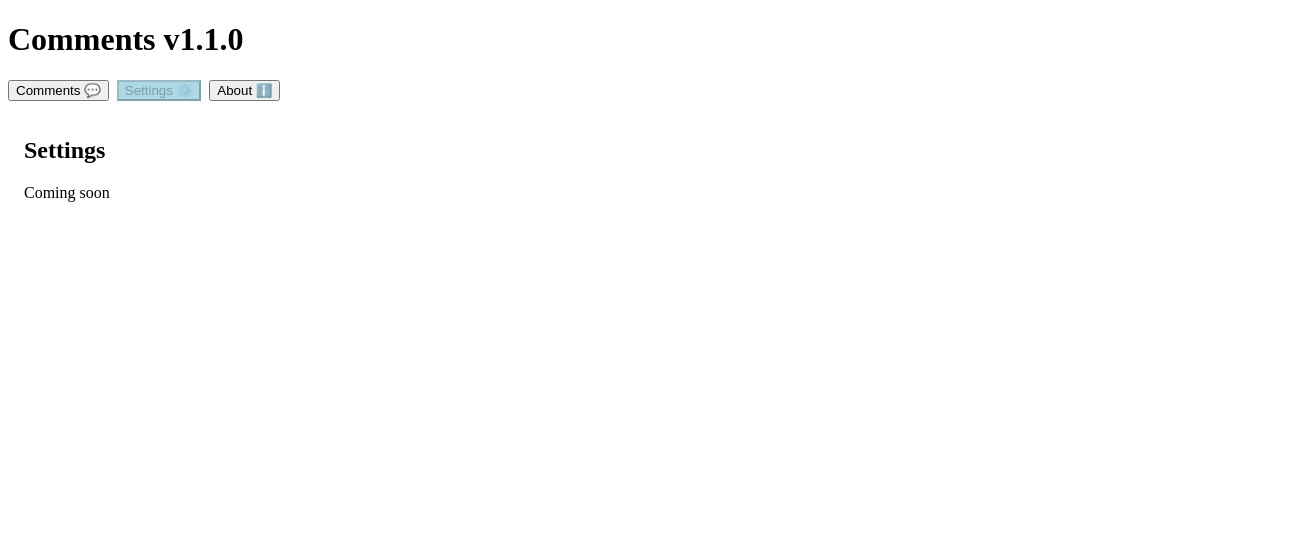
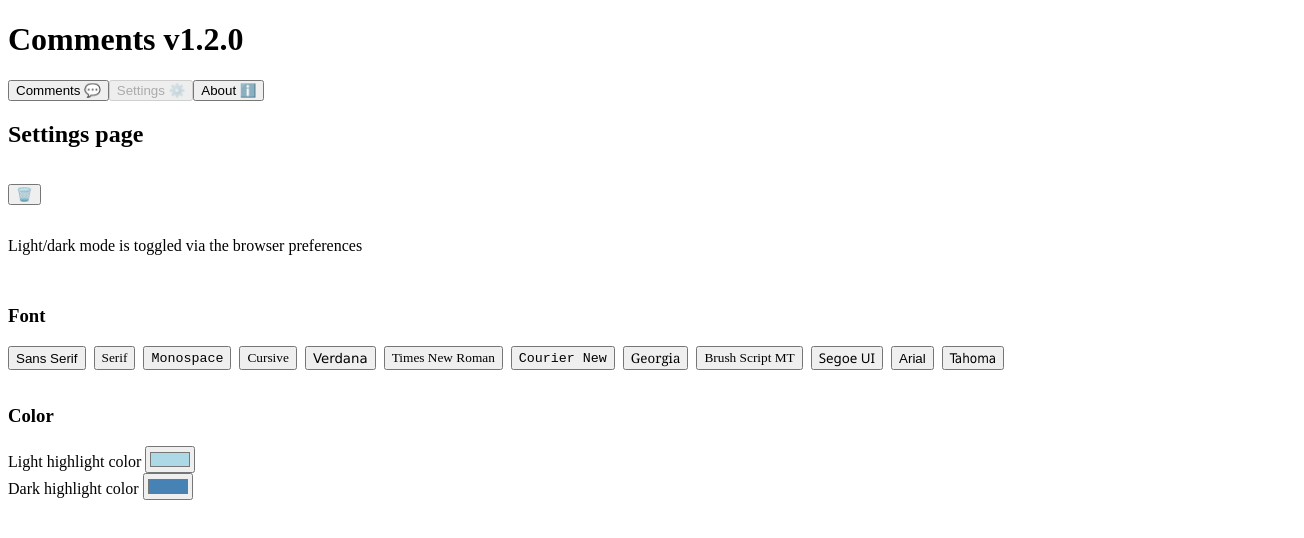
Before and after one commit to MWillis10231/video-comment, a Vue app: page / in a window 1280 px wide. Both pictures are taken after a click on the button "Settings ⚙️". Shown: the top 538 px of the page, 1304 px wide, since content can reach past the window. Built offline with nearby package versions, Linux system fonts and the light colour scheme; the HTML template or start-up script is replaced by a standard one.

Commit message:
update to version 1.2

```diff
--- a/package.json
+++ b/package.json
@@ -1,6 +1,6 @@
 {
   "name": "video-comment",
-  "version": "1.1.0",
+  "version": "1.2.0",
   "private": true,
   "type": "module",
   "scripts": {
--- a/src/App.vue
+++ b/src/App.vue
@@ -1,15 +1,36 @@
 <script setup lang="ts">
-import { ref } from 'vue';
+import { ref, useTemplateRef } from 'vue';
 import CommentPage from './components/CommentPage.vue';
-import { PAGE } from './enum';
+import { PAGE, SETTINGS_KEY } from './enum';
 import AboutPage from './components/AboutPage.vue';
+import SettingsPage from './components/SettingsPage.vue';
+import { DEFAULT_SETTINGS, getSettingsValue } from './settingsService';
+import { FONT_FAMILIES_MAP } from './constants';
 
 const page = ref(PAGE.COMMENTS);
+const app = useTemplateRef('app');
+
+const getNewSettings = () => {
+  const fontSetting = getSettingsValue(SETTINGS_KEY.FONT_FAMILY) ?? DEFAULT_SETTINGS.fontFamily;
+  const darkHighlightColor = getSettingsValue(SETTINGS_KEY.DARK_HIGHLIGHT_COLOR) ?? DEFAULT_SETTINGS.darkHighlightColor;
+  const lightHighlightColor = getSettingsValue(SETTINGS_KEY.LIGHT_HIGHLIGHT_COLOR) ?? DEFAULT_SETTINGS.lightHighlightColor;
+
+  if (app) {
+    app.value?.style.setProperty('--font-family', FONT_FAMILIES_MAP[fontSetting].value);
+    app.value?.style.setProperty('--dark-highlight-color', darkHighlightColor);
+    app.value?.style.setProperty('--light-highlight-color', lightHighlightColor);
+  }
+}
+
+getNewSettings();
 </script>
 
 <template>
+  <div class="app"
+    ref="app"
+  >
     <header>
-    <h1>Comments v1.1.0</h1>
+      <h1>Comments v1.2.0</h1>
     </header>
 
     <nav>
@@ -43,30 +64,12 @@ const page = ref(PAGE.COMMENTS);
         v-if="page === PAGE.COMMENTS"
       />
 
-    <div v-if="page === PAGE.SETTINGS">
-      <h2>Settings</h2>
-
-      Coming soon
-    </div>
+      <SettingsPage
+        v-if="page === PAGE.SETTINGS"
+        @update="getNewSettings"
+      />
 
       <AboutPage v-if="page === PAGE.ABOUT" />
     </main>
+  </div>
 </template>
-
-<style scoped>
-  main {
-    padding: 1rem;
-    width: 100%;
-  }
-
-  nav {
-    display: flex;
-    gap: .5rem;
-  }
-
-  .button {
-    &.active {
-      background-color: lightblue;
-    }
-  }
-</style>
--- /dev/null
+++ b/src/components/ChangelogEntry.vue
@@ -0,0 +1,35 @@
+<template>
+  <h4>
+    <slot name="version" />
+  </h4>
+
+  <template v-if="$slots.major">
+    <h5>
+      Breaking Changes
+    </h5>
+
+    <ul>
+      <slot name="major" />
+    </ul>
+  </template>
+
+  <template  v-if="$slots.minor">
+    <h5>
+      Features
+    </h5>
+
+    <ul>
+      <slot name="minor" />
+    </ul>
+  </template>
+
+  <template v-if="$slots.bug">
+    <h5>
+      Bug Fixes
+    </h5>
+
+    <ul>
+      <slot name="bug" />
+    </ul>
+  </template>
+</template>
--- a/src/components/CommentForm.vue
+++ b/src/components/CommentForm.vue
@@ -34,30 +34,57 @@ const handleEdit = ({ field, value }) => {
 </script>
 
 <template>
-  <form class="form">
+  <form>
     <h2>{{ editMode ? `Edit` : `Add` }} Comment</h2>
+
+    <div class="timestamps">
+      <h3>Timestamps</h3>
 
       <label class="timestamp">
       Start
 
-      <input type="text" placeholder="00:00:00" :value="comment.startTimestamp" @input="$emit('edit', {
+      <div class="timestampContainer">
+        <input
+          type="text"
+          placeholder="00:00:00"
+          :value="comment.startTimestamp"
+          @input="$emit('edit',
+            {
               ...comment,
               startTimestamp: ($event.target as HTMLInputElement).value
-      })">
+            }
+          )"
+        >
 
         <button type="button" @click="getAndSetTime('startTimestamp')">📺</button>
+      </div>
     </label>
 
     <label class="timestamp">
       End
 
-      <input type="text" placeholder="00:00:00" :value="comment.endTimestamp" @input="$emit('edit', {
+      <div class="timestampContainer">
+        <input
+          type="text"
+          placeholder="00:00:00"
+          :value="comment.endTimestamp"
+          @input="$emit('edit',
+          {
             ...comment,
             endTimestamp: ($event.target as HTMLInputElement).value
-      })">
+          }
+          )"
+        >
 
-      <button type="button" @click="getAndSetTime('endTimestamp')">📺</button>
+        <button
+          type="button"
+          @click="getAndSetTime('endTimestamp')"
+        >
+          📺
+        </button>
+      </div>
     </label>
+    </div>
 
     <div>
       <h3>Event type</h3>
@@ -120,29 +147,27 @@ const handleEdit = ({ field, value }) => {
 </template>
 
 <style scoped>
-.form {
+.timestamps {
   display: flex;
   flex-direction: column;
-  gap: 1rem;
+  gap: .5rem;
+}
+
+.timestampContainer {
+  display: flex;
+  gap: .5rem;
 }
 
 .timestamp {
-  display: block;
+  display: flex;
   gap: .2rem;
+  justify-content: space-between;
 }
 
 .buttons {
   display: grid;
   grid-template-columns: repeat(3, 1fr);
   gap: .1rem;
-}
-
-.button {
-  white-space: nowrap;
-
-  &.active {
-    background-color: lightblue;
-  }
 }
 
 .submitButtons {
--- /dev/null
+++ b/src/components/SettingsPage.vue
@@ -0,0 +1,118 @@
+<script setup lang="ts">
+import { FONT_FAMILIES_MAP } from '@/constants';
+import { FONT_FAMILIES, SETTINGS_KEY } from '@/enum';
+import {
+  DEFAULT_SETTINGS,
+  getStoredSettings,
+  removeSettings,
+  setSettings,
+} from '@/settingsService';
+import {
+  ref,
+  type Ref
+} from 'vue';
+import type { ColorValueHex, Settings } from '@/types';
+
+const emit = defineEmits(['update']);
+
+const settings = ref(DEFAULT_SETTINGS) as Ref<Settings>;
+
+const handleEditSetting = (setting: keyof Settings, newValue: FONT_FAMILIES | ColorValueHex) => {
+  settings.value[setting] = newValue;
+  storeSettings();
+};
+
+const editFont = (newFont: FONT_FAMILIES) => handleEditSetting(SETTINGS_KEY.FONT_FAMILY, newFont);
+
+const fetchStoredSettings = () => {
+  settings.value = getStoredSettings()
+}
+
+const storeSettings = () => {
+  setSettings(settings.value);
+  emit('update');
+};
+
+const removeAllSettings = () => {
+  if (window.confirm(`Remove all settings?`)) {
+    removeSettings();
+    emit('update');
+    fetchStoredSettings();
+  }
+}
+
+fetchStoredSettings();
+</script>
+
+<template>
+  <div class="container">
+    <h2>Settings page</h2>
+
+    <div>
+      <button @click="removeAllSettings">
+        🗑️
+      </button>
+    </div>
+
+    <p>
+      Light/dark mode is toggled via the browser preferences
+    </p>
+
+    <section>
+      <h3>Font</h3>
+
+      <div class="settingsSection">
+        <button
+          v-for="(fontFamily, index) in FONT_FAMILIES_MAP"
+          :key="index"
+          :class="['button', { active: settings[SETTINGS_KEY.FONT_FAMILY] === index }]"
+          :style="{ fontFamily: fontFamily.value }"
+          @click="editFont(index)"
+        >
+          {{ fontFamily.name }}
+        </button>
+      </div>
+    </section>
+
+    <section>
+      <h3>Color</h3>
+
+      <div class="settingsSection">
+        <label>
+          Light highlight color
+
+          <input
+            type="color"
+            :value="settings[SETTINGS_KEY.LIGHT_HIGHLIGHT_COLOR]"
+            @change="handleEditSetting(SETTINGS_KEY.LIGHT_HIGHLIGHT_COLOR, $event.target.value)"
+          />
+        </label>
+      </div>
+
+      <div class="settingsSection">
+        <label>
+          Dark highlight color
+
+          <input
+            type="color"
+            :value="settings[SETTINGS_KEY.DARK_HIGHLIGHT_COLOR]"
+            @change="handleEditSetting(SETTINGS_KEY.DARK_HIGHLIGHT_COLOR, $event.target.value)"
+          />
+        </label>
+      </div>
+    </section>
+  </div>
+</template>
+
+<style scoped>
+  .container {
+    display: flex;
+    flex-direction: column;
+    gap: 1rem;
+  }
+
+  .settingsSection {
+    display: flex;
+    gap: 0.5rem;
+  }
+</style>
--- a/src/constants.ts
+++ b/src/constants.ts
@@ -1,6 +1,7 @@
 import {
   EVENT_TYPE,
-  EVENT_TYPE_CATEGORY
+  EVENT_TYPE_CATEGORY,
+  FONT_FAMILIES
 } from './enum';
 
 const EVENT_TYPE_TO_DESCRIPTION_MAP = {
@@ -101,7 +102,59 @@ const EVENT_TYPE_CATEGORY_MAP = {
   },
 }
 
+const FONT_FAMILIES_MAP = {
+  [FONT_FAMILIES.SANS_SERIF]: {
+    name: 'Sans Serif',
+    value: `sans-serif`,
+  },
+  [FONT_FAMILIES.SERIF]: {
+    name: 'Serif',
+    value: `serif`,
+  },
+  [FONT_FAMILIES.MONOSPACE]: {
+    name: 'Monospace',
+    value: `monospace`,
+  },
+  [FONT_FAMILIES.CURSIVE]: {
+    name: 'Cursive',
+    value: `cursive`,
+  },
+  [FONT_FAMILIES.VERDANA]: {
+    name: 'Verdana',
+    value: `'Verdana', sans-serif`,
+  },
+  [FONT_FAMILIES.TIMES_NEW_ROMAN]: {
+    name: 'Times New Roman',
+    value: `'Times New Roman', serif`,
+  },
+  [FONT_FAMILIES.COURIER_NEW]: {
+    name: 'Courier New',
+    value: `'Courier New', monospace`,
+  },
+  [FONT_FAMILIES.GEORGIA]: {
+    name: 'Georgia',
+    value: `'Georgia', serif`,
+  },
+  [FONT_FAMILIES.BRUSH_SCRIPT]: {
+    name: 'Brush Script MT',
+    value: `'Brush Script MT', cursive`,
+  },
+  [FONT_FAMILIES.SEGOE_UI]: {
+    name: 'Segoe UI',
+    value: `'Segoe UI', sans-serif`,
+  },
+  [FONT_FAMILIES.ARIAL]: {
+    name: 'Arial',
+    value: `'Arial', sans-serif`,
+  },
+  [FONT_FAMILIES.TAHOMA]: {
+    name: 'Tahoma',
+    value: `'Tahoma', sans-serif`,
+  },
+}
+
 export {
   EVENT_TYPE_TO_DESCRIPTION_MAP,
   EVENT_TYPE_CATEGORY_MAP,
+  FONT_FAMILIES_MAP
 }
--- a/src/enum.ts
+++ b/src/enum.ts
@@ -41,8 +41,31 @@ enum PAGE {
   ABOUT
 }
 
+enum FONT_FAMILIES {
+  SANS_SERIF = `0`,
+  SERIF = `1`,
+  MONOSPACE = `2`,
+  CURSIVE = `3`,
+  VERDANA = `4`,
+  TIMES_NEW_ROMAN = `5`,
+  COURIER_NEW = `6`,
+  GEORGIA = `7`,
+  BRUSH_SCRIPT = `8`,
+  SEGOE_UI = `9`,
+  ARIAL = `10`,
+  TAHOMA = `11`,
+}
+
+enum SETTINGS_KEY {
+  FONT_FAMILY = 'fontFamily',
+  DARK_HIGHLIGHT_COLOR = 'darkHighlightColor',
+  LIGHT_HIGHLIGHT_COLOR = 'lightHighlightColor',
+}
+
 export {
   EVENT_TYPE,
   EVENT_TYPE_CATEGORY,
   PAGE,
+  FONT_FAMILIES,
+  SETTINGS_KEY,
 }
--- a/src/main.css
+++ b/src/main.css
@@ -1,12 +1,76 @@
-h1, h2, h3, h4, h5, h6, p {
+:root {
+  color-scheme: light dark;
+}
+
+.app {
+  font-family: var(--font-family), sans-serif;
+  --dark-highlight-color: #4682b4;
+  --light-highlight-color: #add8e6;
+}
+
+h1, h2, h3, h4, h5, h6 {
+  align-items: center;
+  display: flex;
+  justify-content: space-between;
+  margin: .25em 0;
+}
+
+p {
   margin: 0;
+}
+
+ul {
+  list-style-type: circle;
+  margin: 0 0 0 2rem;
+  padding: 0;
 }
 
 * {
   box-sizing: border-box;
-  font-family:'Segoe UI', Tahoma, Geneva, Verdana, sans-serif;
 }
 
 body {
   width: 600px;
 }
+
+main {
+  padding: 1rem;
+  width: 100%;
+}
+
+nav {
+  display: flex;
+  gap: .5rem;
+}
+
+button {
+  background-color: light-dark(white, DimGray);
+  border: 1px solid light-dark(lightgray, DimGray);
+  border-radius: 5px;
+  cursor: pointer;
+  padding: 2px 4px;
+  white-space: nowrap;
+
+  &:hover {
+    background-color: light-dark(lightgray, darkgray);
+  }
+
+  &.active {
+    background-color: light-dark(var(--light-highlight-color), var(--dark-highlight-color));
+    border-color: light-dark(var(--light-highlight-color), var(--dark-highlight-color));
+  }
+
+  &:disabled {
+    &.active {
+      color: inherit;
+    }
+  }
+
+  &:disabled:not(&.active) {
+    cursor: not-allowed;
+  }
+}
+
+input {
+  cursor: pointer;
+}
--- /dev/null
+++ b/src/settingsService.ts
@@ -0,0 +1,42 @@
+import { FONT_FAMILIES, SETTINGS_KEY } from './enum';
+import type { Settings } from './types';
+
+const SETTINGS_LOCAL_STORAGE_KEY = 'settings';
+const DEFAULT_SETTINGS: Settings = {
+  [SETTINGS_KEY.FONT_FAMILY]: FONT_FAMILIES.SANS_SERIF,
+  [SETTINGS_KEY.DARK_HIGHLIGHT_COLOR]: '#4682b4',
+  [SETTINGS_KEY.LIGHT_HIGHLIGHT_COLOR]: '#add8e6',
+};
+
+
+const getStoredSettings = (): Settings => {
+  let result = DEFAULT_SETTINGS;
+
+  const storedSettings = localStorage.getItem(SETTINGS_LOCAL_STORAGE_KEY);
+
+  if (storedSettings) {
+    result = JSON.parse(storedSettings);
+  } else {
+    setSettings(result);
+  }
+
+  return result;
+}
+
+const getSettingsValue = (key: keyof Settings) => getStoredSettings()[key];
+
+const setSettings = (settings: Settings) => {
+  localStorage.setItem(SETTINGS_LOCAL_STORAGE_KEY, JSON.stringify(settings));
+}
+
+const removeSettings = () => {
+  localStorage.setItem(SETTINGS_LOCAL_STORAGE_KEY, JSON.stringify(DEFAULT_SETTINGS));
+}
+
+export {
+  getSettingsValue,
+  getStoredSettings,
+  removeSettings,
+  setSettings,
+  DEFAULT_SETTINGS
+}
--- a/src/types.ts
+++ b/src/types.ts
@@ -1,5 +1,6 @@
 import type { UUIDTypes } from "uuid";
 import type { EVENT_TYPE } from "./enum";
+import type { FONT_FAMILIES, SETTINGS_KEY } from "./enum";
 
 type CommentType = {
   id: UUIDTypes;
@@ -10,6 +11,15 @@ type CommentType = {
   explanation: string;
 };
 
+export type ColorValueHex = `#${string}`;
+
+type Settings = {
+  [SETTINGS_KEY.FONT_FAMILY]?: FONT_FAMILIES;
+  [SETTINGS_KEY.DARK_HIGHLIGHT_COLOR]?: ColorValueHex;
+  [SETTINGS_KEY.LIGHT_HIGHLIGHT_COLOR]?: ColorValueHex;
+};
+
 export type {
-  CommentType
+  CommentType,
+  Settings,
 };
```
Also changed, not shown: src/components/AboutPage.vue (+31 -22 lines), public/manifest.json. Lines whose indentation alone changed are shown as unchanged.
